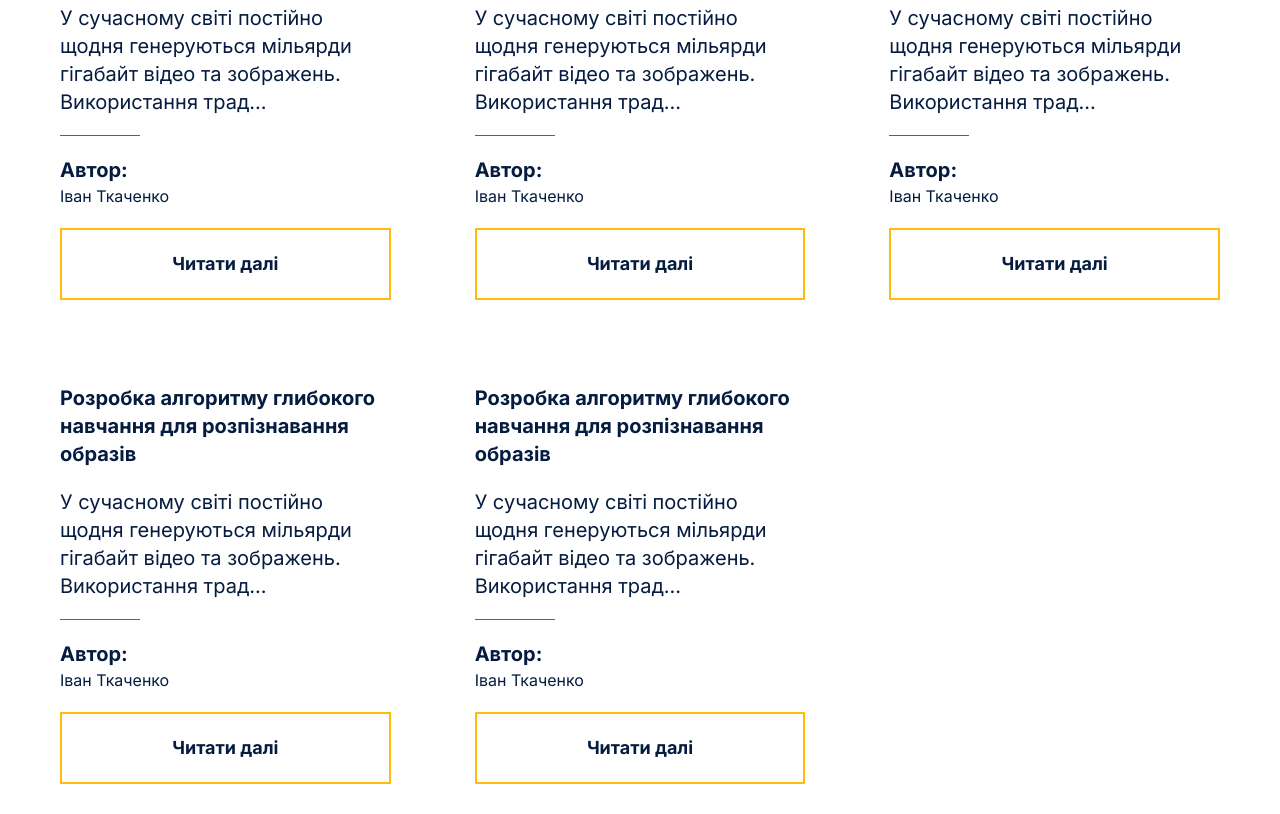
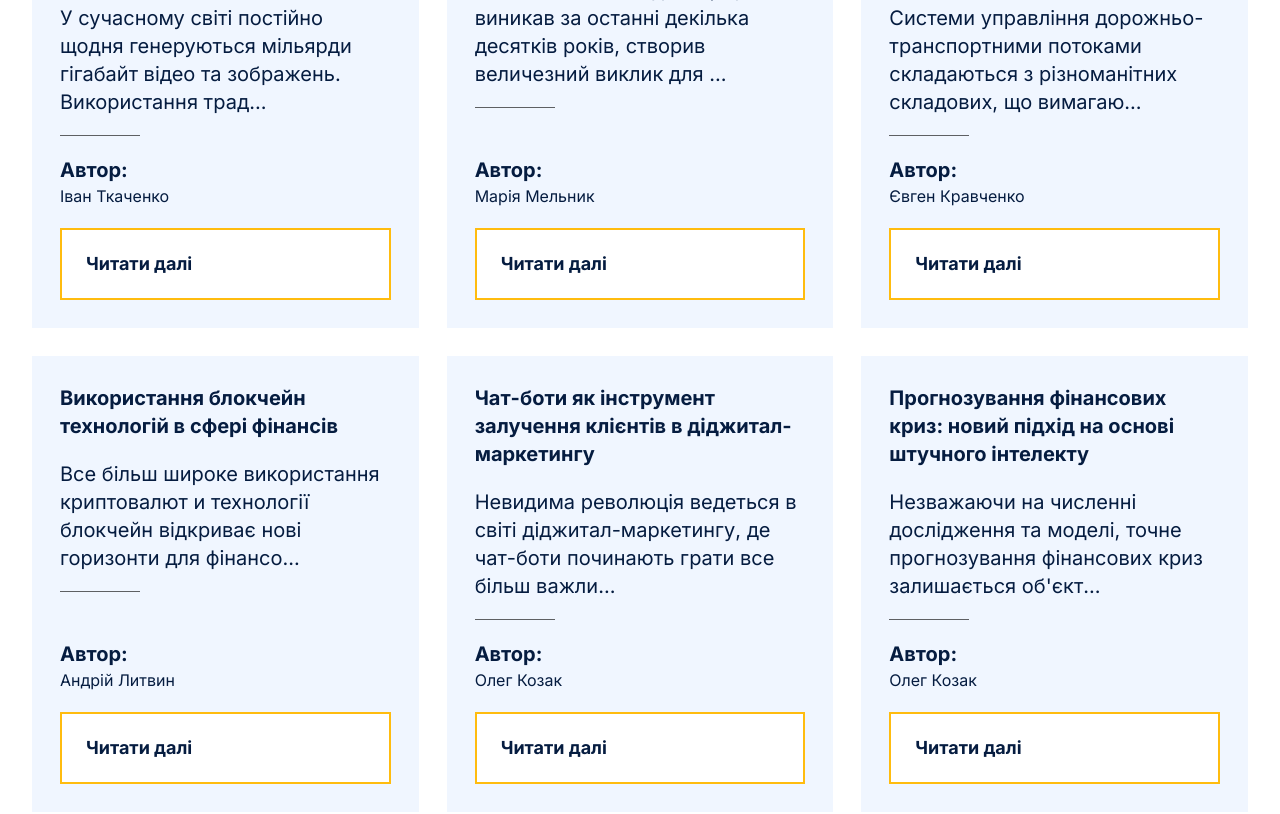
Before and after one commit to tideee2/cafedra, a Next.js app: page /science in a window 1280 px wide. Shown: the part 1200-2014 px from the top of the page. Built offline with nearby package versions, Linux system fonts and the light colour scheme.

Commit message:
view info for current publication

```diff
--- a/src/app/science/science-publications.tsx
+++ b/src/app/science/science-publications.tsx
@@ -22,11 +22,14 @@ export default function SciencePublications() {
                     style={{ '--bottom-line-position': '-20px' }}
                   >{ sliceStr(publication.content) }
                   </p>
+                  <div className="flex-1"></div>
                   <div className="mb-5">
                     <span className="font-bold text-xl">Автор:</span><br />
                     <span>{ publication.author }</span>
                   </div>
-                  <CustomButton props={{ outlined: true }}>Читати далі</CustomButton>
+                  <CustomButton props={{ outlined: true, type: 'link', href: `/science/${publication.id}` }}>Читати
+                    далі
+                  </CustomButton>
                 </div>
               )) }
             </div>
--- a/src/app/science/temp_science-publications.ts
+++ b/src/app/science/temp_science-publications.ts
@@ -15,11 +15,11 @@ export const tempSciencePublications: SciencePublication[] = [
   },
   {
     id: 2,
-    title: 'Розробка алгоритму глибокого навчання для розпізнавання образів',
-    content: 'У сучасному світі постійно щодня генеруються мільярди гігабайт відео та зображень. Використання традиційних методів роботи з такими великими обсягами інформації може бути потужно вимогливим та неефективним. Методи глибокого навчання, такі як нейронні мережі, вже досліджуються як можливий спосіб обробки цих візуальних даних, але багато з них ще не змогли досягти високої точності та швидкості, що потрібні для багатьох застосувань.\n'
+    title: 'Біоінформатика: новий підхід до аналізу генетичних даних',
+    content: 'Наплив геномних даних, що виникав за останні декілька десятків років, створив величезний виклик для сучасної біології та медицини.\n'
     + 'Використовуючи комплексний датасет зображень, доктор Ткаченко розробив новий алгоритм глибокого навчання, який виявився значно точнішим у розпізнаванні образів, ніж до цього існуючі методи. Крім того, цей новий алгоритм виявився також значно швидшим, демонструючи свої здатність обробляти великі обсяги візуальних даних в реальному часі.\n'
     + 'Дослідження знову підкреслює важливість глибокого навчання в обробці візуальних даних і підтримує потенціал його застосування в багатьох галузях, від медицини до безпілотних автомобілів. Більше того, він закладає основу для майбутніх досліджень у цій області, прагнучи досягти ще більшої точності і швидкості.',
-    author: 'Іван Ткаченко',
+    author: 'Марія Мельник',
     dateStr: '12 / 05 /2024',
     categories: [
       'Комп\'ютерний зір',
@@ -27,11 +27,11 @@ export const tempSciencePublications: SciencePublication[] = [
   },
   {
     id: 3,
-    title: 'Розробка алгоритму глибокого навчання для розпізнавання образів',
-    content: 'У сучасному світі постійно щодня генеруються мільярди гігабайт відео та зображень. Використання традиційних методів роботи з такими великими обсягами інформації може бути потужно вимогливим та неефективним. Методи глибокого навчання, такі як нейронні мережі, вже досліджуються як можливий спосіб обробки цих візуальних даних, але багато з них ще не змогли досягти високої точності та швидкості, що потрібні для багатьох застосувань.\n'
+    title: 'Використання штучного інтелекту для покращення системи управління трафіком',
+    content: 'Системи управління дорожньо-транспортними потоками складаються з різноманітних складових, що вимагають точного координування.\n'
     + 'Використовуючи комплексний датасет зображень, доктор Ткаченко розробив новий алгоритм глибокого навчання, який виявився значно точнішим у розпізнаванні образів, ніж до цього існуючі методи. Крім того, цей новий алгоритм виявився також значно швидшим, демонструючи свої здатність обробляти великі обсяги візуальних даних в реальному часі.\n'
     + 'Дослідження знову підкреслює важливість глибокого навчання в обробці візуальних даних і підтримує потенціал його застосування в багатьох галузях, від медицини до безпілотних автомобілів. Більше того, він закладає основу для майбутніх досліджень у цій області, прагнучи досягти ще більшої точності і швидкості.',
-    author: 'Іван Ткаченко',
+    author: 'Євген Кравченко',
     dateStr: '12 / 05 /2024',
     categories: [
       'Комп\'ютерний зір',
@@ -39,11 +39,11 @@ export const tempSciencePublications: SciencePublication[] = [
   },
   {
     id: 4,
-    title: 'Розробка алгоритму глибокого навчання для розпізнавання образів',
-    content: 'У сучасному світі постійно щодня генеруються мільярди гігабайт відео та зображень. Використання традиційних методів роботи з такими великими обсягами інформації може бути потужно вимогливим та неефективним. Методи глибокого навчання, такі як нейронні мережі, вже досліджуються як можливий спосіб обробки цих візуальних даних, але багато з них ще не змогли досягти високої точності та швидкості, що потрібні для багатьох застосувань.\n'
+    title: 'Використання блокчейн технологій в сфері фінансів',
+    content: 'Все більш широке використання криптовалют и технології блокчейн відкриває нові горизонти для фінансового сектору. Стаття професора.\n'
     + 'Використовуючи комплексний датасет зображень, доктор Ткаченко розробив новий алгоритм глибокого навчання, який виявився значно точнішим у розпізнаванні образів, ніж до цього існуючі методи. Крім того, цей новий алгоритм виявився також значно швидшим, демонструючи свої здатність обробляти великі обсяги візуальних даних в реальному часі.\n'
     + 'Дослідження знову підкреслює важливість глибокого навчання в обробці візуальних даних і підтримує потенціал його застосування в багатьох галузях, від медицини до безпілотних автомобілів. Більше того, він закладає основу для майбутніх досліджень у цій області, прагнучи досягти ще більшої точності і швидкості.',
-    author: 'Іван Ткаченко',
+    author: 'Андрій Литвин',
     dateStr: '12 / 05 /2024',
     categories: [
       'Комп\'ютерний зір',
@@ -51,11 +51,23 @@ export const tempSciencePublications: SciencePublication[] = [
   },
   {
     id: 5,
-    title: 'Розробка алгоритму глибокого навчання для розпізнавання образів',
-    content: 'У сучасному світі постійно щодня генеруються мільярди гігабайт відео та зображень. Використання традиційних методів роботи з такими великими обсягами інформації може бути потужно вимогливим та неефективним. Методи глибокого навчання, такі як нейронні мережі, вже досліджуються як можливий спосіб обробки цих візуальних даних, але багато з них ще не змогли досягти високої точності та швидкості, що потрібні для багатьох застосувань.\n'
+    title: 'Чат-боти як інструмент залучення клієнтів в діджитал-маркетингу',
+    content: 'Невидима революція ведеться в світі діджитал-маркетингу, де чат-боти починають грати все більш важливу роль. Описуючи результат.\n'
     + 'Використовуючи комплексний датасет зображень, доктор Ткаченко розробив новий алгоритм глибокого навчання, який виявився значно точнішим у розпізнаванні образів, ніж до цього існуючі методи. Крім того, цей новий алгоритм виявився також значно швидшим, демонструючи свої здатність обробляти великі обсяги візуальних даних в реальному часі.\n'
     + 'Дослідження знову підкреслює важливість глибокого навчання в обробці візуальних даних і підтримує потенціал його застосування в багатьох галузях, від медицини до безпілотних автомобілів. Більше того, він закладає основу для майбутніх досліджень у цій області, прагнучи досягти ще більшої точності і швидкості.',
-    author: 'Іван Ткаченко',
+    author: 'Олег Козак',
+    dateStr: '12 / 05 /2024',
+    categories: [
+      'Комп\'ютерний зір',
+    ],
+  },
+  {
+    id: 6,
+    title: 'Прогнозування фінансових криз: новий підхід на основі штучного інтелекту',
+    content: 'Незважаючи на численні дослідження та моделі, точне прогнозування фінансових криз залишається об\'єктом багатьох дискусій та нев.\n'
+    + 'Використовуючи комплексний датасет зображень, доктор Ткаченко розробив новий алгоритм глибокого навчання, який виявився значно точнішим у розпізнаванні образів, ніж до цього існуючі методи. Крім того, цей новий алгоритм виявився також значно швидшим, демонструючи свої здатність обробляти великі обсяги візуальних даних в реальному часі.\n'
+    + 'Дослідження знову підкреслює важливість глибокого навчання в обробці візуальних даних і підтримує потенціал його застосування в багатьох галузях, від медицини до безпілотних автомобілів. Більше того, він закладає основу для майбутніх досліджень у цій області, прагнучи досягти ще більшої точності і швидкості.',
+    author: 'Олег Козак',
     dateStr: '12 / 05 /2024',
     categories: [
       'Комп\'ютерний зір',
--- a/src/components/custom-button.tsx
+++ b/src/components/custom-button.tsx
@@ -1,9 +1,22 @@
 import type { ReactNode } from 'react'
+import Link from 'next/link'
 
 export default function CustomButton({ props, children, className }: Partial<{ children: ReactNode, props: any, className: string }>) {
   const classes = []
   if (props?.outlined) {
     classes.push('w-full border-2 border-primary bg-white')
+  }
+  if (props?.type === 'link') {
+    return (
+      <>
+        <Link
+          className={`bg-primary text-text-primary text-lg font-bold hover:opacity-80 py-5 px-6 ${classes} ${className}`}
+          href={props.href}
+        >
+          { children }
+        </Link>
+      </>
+    )
   }
   return (
     <button
--- a/tailwind.config.ts
+++ b/tailwind.config.ts
@@ -29,7 +29,7 @@ const config: Config = {
       'text-primary': '#051C40',
       'gray': '#5E6063',
       'custom-black': '#020D1D',
-      'secondary-shite': '#F0F6FF',
+      'secondary-white': '#F0F6FF',
       'secondary-blue': '#1E498B',
     },
   },
```
Also changed, not shown: src/app/science/[publicationId]/page.tsx (+13 -3 lines).
